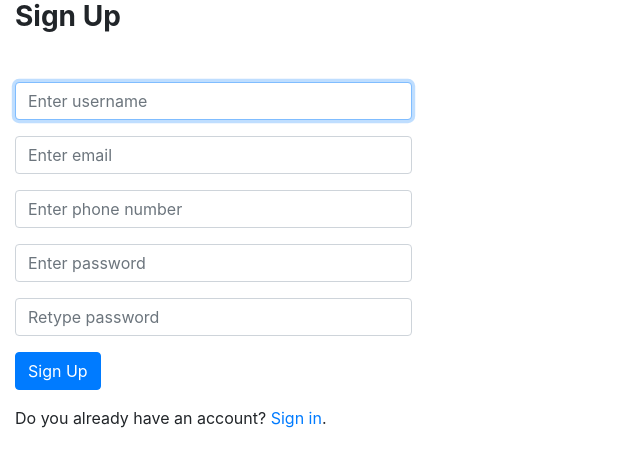
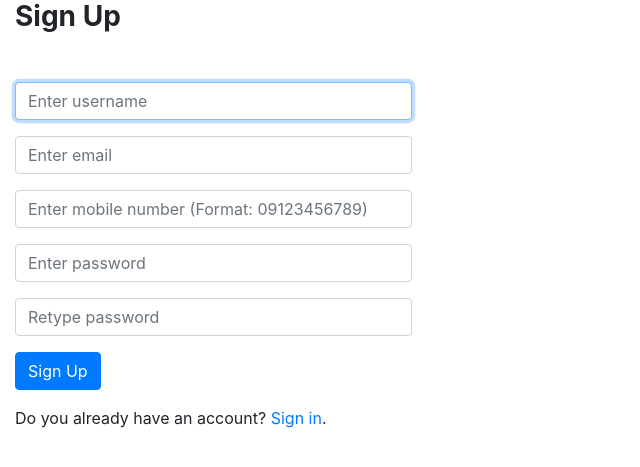
Before and after one commit to m93n/book-trading, a Django app: page /account/signup/ in a window 1280 px wide. Shown: the top 467 px of the page, without its empty margins (0-640 px from the left). Run offline with Django 4.2, Linux system fonts and the light colour scheme; some libraries are stand-ins or nearby versions.

Commit message:
add integrityerror for sign up view

```diff
--- a/account/admin.py
+++ b/account/admin.py
@@ -58,7 +58,7 @@ class UserAdmin(BaseUserAdmin):
     list_display = ('email', 'is_admin', 'is_active')
     list_filter = ('is_admin',)
     fieldsets = (
-        (None, {'fields': ('email', 'password')}),
+        (None, {'fields': ('email', 'password', 'mobile_number')}),
         ('Personal info', {'fields': ('username', 'date_of_birth')}),
         ('Permissions', {'fields': ('is_admin','is_superuser', 'is_staff', 'is_active')}),
     )
--- a/account/templates/account/sign-up.html
+++ b/account/templates/account/sign-up.html
@@ -64,7 +64,7 @@
                     </div>
                     <div class="form-group">
                         <div class="form-icon-wrapper">
-                            <input type="tel" class="form-control" name='mobile_number' placeholder="Enter phone number" pattern="09[0-9]{9}" required>
+                            <input type="tel" class="form-control" name='mobile_number' placeholder="Enter mobile number (Format: 09123456789)" pattern="09[0-9]{9}" required>
                             <i class="form-icon-left mdi mdi-phone"></i>
                         </div>
                     </div>
--- a/account/views.py
+++ b/account/views.py
@@ -1,3 +1,5 @@
+import re
+from django.db import IntegrityError
 from django.conf import settings
 from django.contrib.auth import authenticate, login
 from django.shortcuts import render
@@ -38,8 +40,24 @@ def signup_view(request):
             messages.error(request, 'password and confiramtion password not match!!!')
 
         else:
-            user = Account.objects.create_user(email=email, mobile_number=mobile_number, username=username, password=password)
+            try:
+                user = Account.objects.create_user(email=email, mobile_number=mobile_number, username=username, password=password)
 
-            return render(request, 'account/success.html', context={'user': user})
+                return render(request, 'account/success.html', context={'user': user})
+
+            except IntegrityError as e:
+                if 'Duplicate entry' in str(e):
+                    #find key error of IntegrityError for return that message
+                    error_message = e.args[1]
+                    key_index = error_message.find('key') + 4 # find index of key string and plus 4 for start from key value like mobile_number
+                    key = error_message[key_index:].replace("'", '').replace("_", ' ')
+
+                    error_message = error_message.replace("'" + f"{key}" + "'", '') # remove key from message for blow procces
+
+                    value_of_field = re.search('Duplicate entry(.*) for key ', error_message).group(1) #value of field that is couse for user exist error
+
+                    messages.error(request, message=f"user with {value_of_field} {key} is exist")
+
+
 
     return render(request, 'account/sign-up.html')
```
